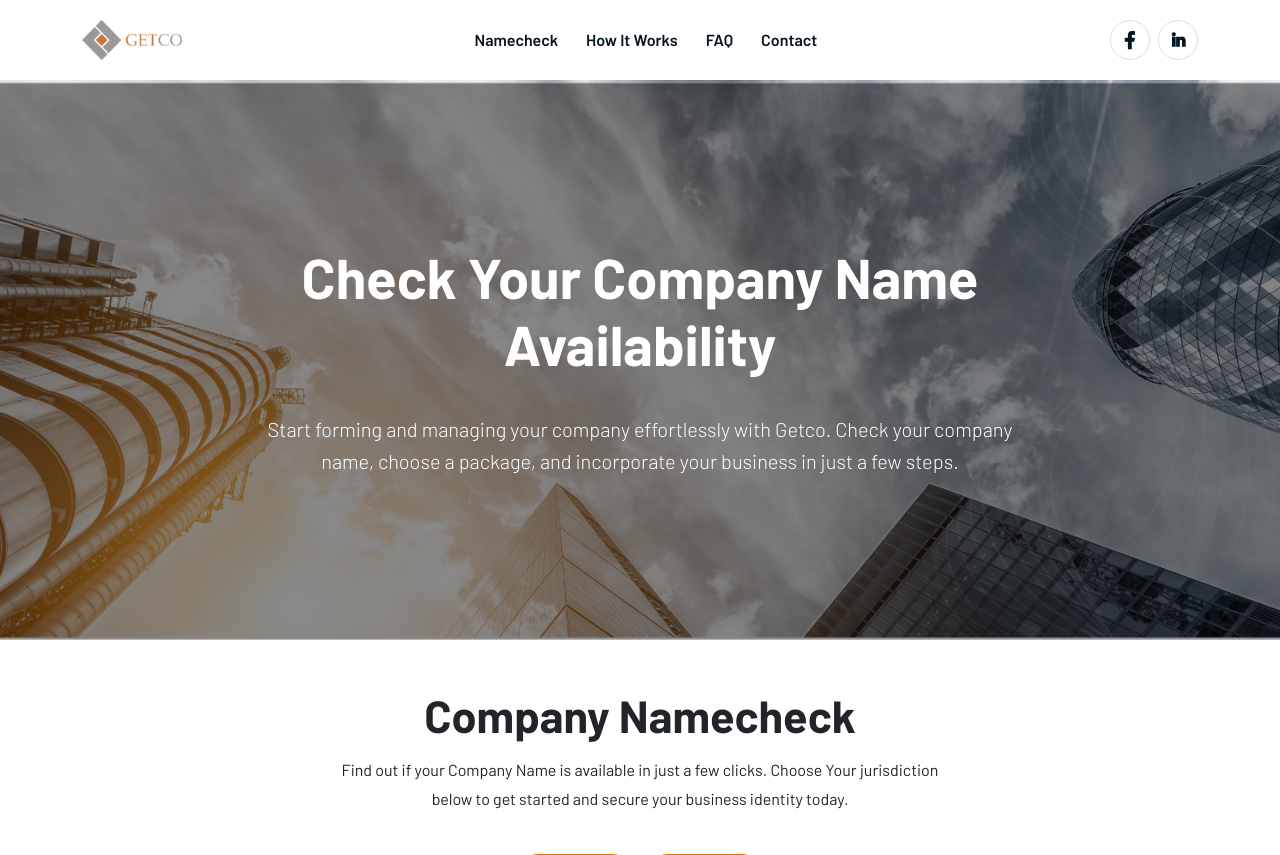
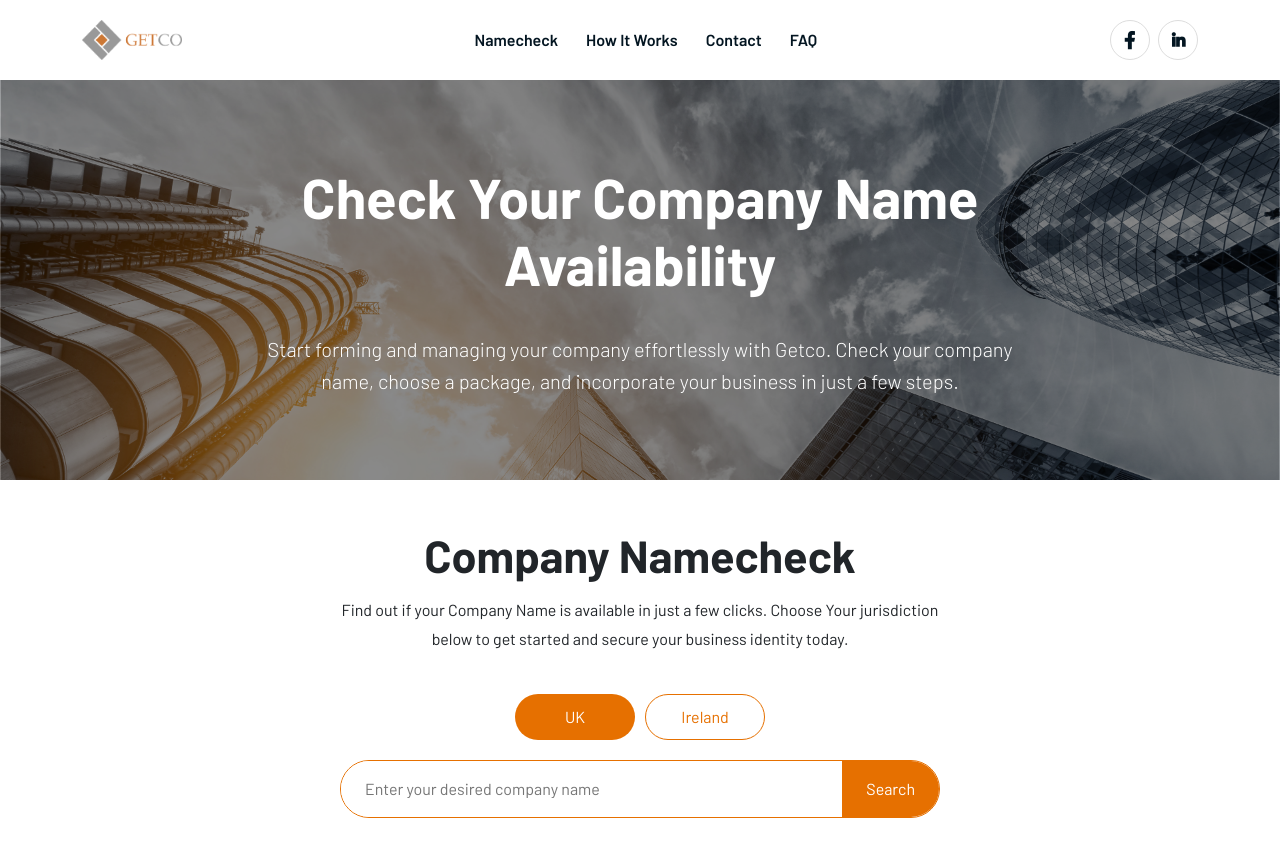
Before and after one commit to georges-shed/Westmoore-Landing-Page, a PHP site: page / in a window 1280 px wide. Shown: the top 855 px of the page. Run offline with PHP 8.4, Linux system fonts and the light colour scheme.

Commit message:
Update index.php

```diff
--- a/index.php
+++ b/index.php
@@ -54,18 +54,16 @@
                             </a>
                         </li>
 
-                        <li class="nav-item">
-                            <a href="#faq " class="nav-link">
-                                FAQ
-                            </a>
-                        </li>
-
-
-
 
                         <li class="nav-item">
                             <a href="#contact" class="nav-link">
                                 Contact
+                            </a>
+                        </li>
+
+                        <li class="nav-item">
+                            <a href="#faq " class="nav-link">
+                                FAQ
                             </a>
                         </li>
                     </ul>
@@ -96,7 +94,7 @@
         <!-- End Navbar Area -->
 
         <!-- Start App Banner Area -->
-        <div id="home" class="app-banner-area" style="background-image: url('images/hero-image.png'); background-size: cover; background-position: center; height: 70vh;">
+        <div id="home" class="app-banner-area" style="background-image: url('images/hero-image.png'); background-size: cover; background-position: center; height: 50vh;">
     <div class="d-flex justify-content-center align-items-center h-100">
         <div class="container text-center text-white">
             <h1 class="display-4 text-white font-weight-bold mb-3" style="padding-bottom: 10px;font-weight:700">Check Your Company Name <br> Availability</h1>
```
